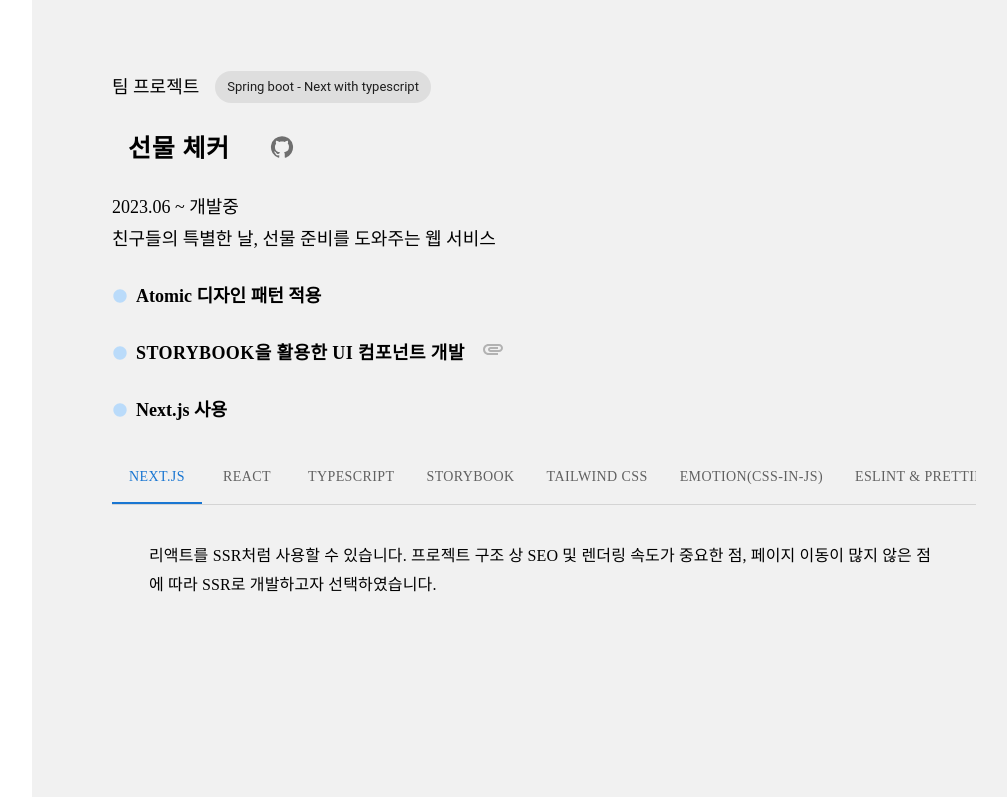
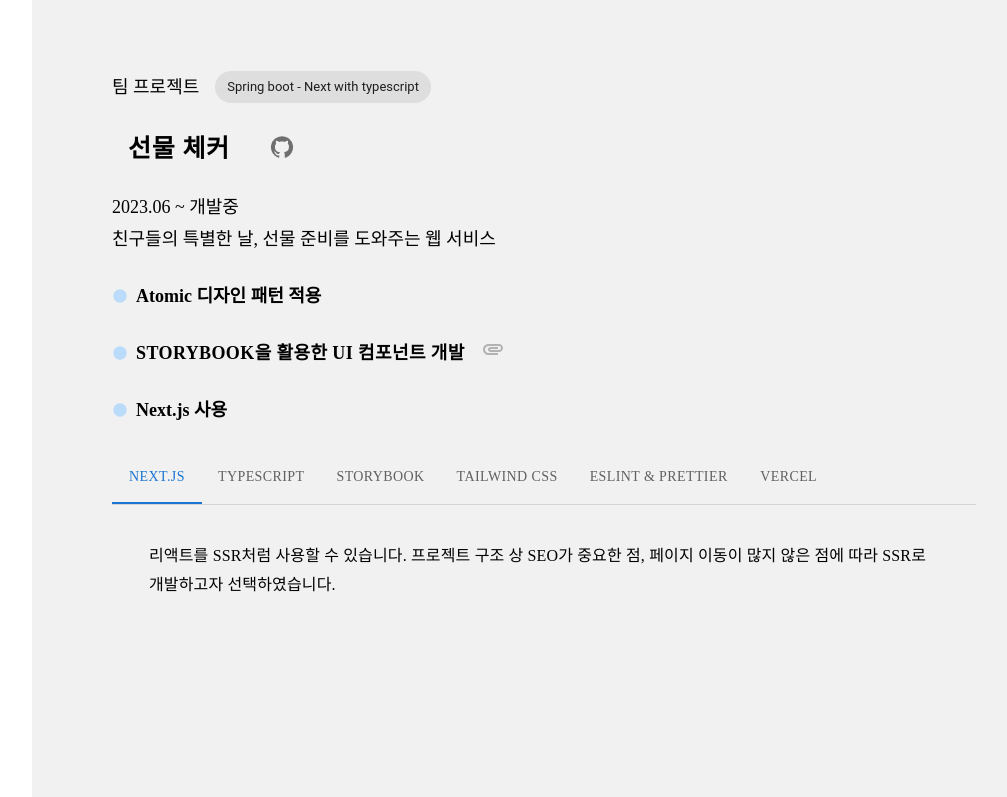
Before and after one commit to hailey-hy/new-personal-portfolio, a React (Create React App) app: page / in a window 1280 px wide. Shown: the part 2490-3287 px from the top of the page, without its empty margins (224-1231 px from the left). Built offline with nearby package versions, Linux system fonts and the light colour scheme; a web font is replaced by a local one.

Commit message:
feat: ArticleDetail 내용 수정

```diff
--- a/src/constants/ArticleConstants.ts
+++ b/src/constants/ArticleConstants.ts
@@ -50,9 +50,9 @@
             '재사용 가능한 레이아웃, 컴포넌트 설계',
             'custom hooks를 활용한 단일 책임',
             '타입스크립트 적용',
-            '<https://github.com/hailey-hy/new-personal-portfolio/issues/37>이미지 최적화를 통한 성능 개선',
             '<https://github.com/hailey-hy/new-personal-portfolio/pull/35>github PR, issue 기능을 활용한 작업 내용 기록',
             'airbnb 코드 컨벤션 적용',
+            '<https://github.com/hailey-hy/new-personal-portfolio/issues/37>이미지 최적화를 통한 성능 개선',
             'useRef를 이용한 DOM 접근',
         ],
         tabContents: [
@@ -113,51 +113,40 @@
             {
                 index: 0,
                 children:
-                    '리액트를 SSR처럼 사용할 수 있습니다. 프로젝트 구조 상 SEO 및 렌더링 속도가 중요한 점, 페이지 이동이 많지 않은 점에 따라 SSR로 개발하고자 선택하였습니다.',
+                    '리액트를 SSR처럼 사용할 수 있습니다. 프로젝트 구조 상 SEO가 중요한 점, 페이지 이동이 많지 않은 점에 따라 SSR로 개발하고자 선택하였습니다.',
             },
+
             {
                 index: 1,
                 children:
-                    'UI를 Component로 나누어 재사용할 수 있어 선택하였습니다. 또한, 리액트에서 제공하는 hooks와 직접 작성하는 custom hooks를 활용하면 개발 효율성을 높일 수 있습니다.',
+                    '함수나 객체 안에 들어갈 인자와 프로퍼티의 타입을 추론할 수 있고, 에러를 미리 체크할 수 있습니다. 개발 시 예상치 못한 타입 관련 버그를 방지할 수 있어 선택하였습니다.',
             },
             {
                 index: 2,
                 children:
-                    '함수나 객체 안에 들어갈 인자와 프로퍼티의 타입을 추론할 수 있고, 에러를 미리 체크할 수 있습니다. 개발 시 예상치 못한 타입 관련 버그를 방지할 수 있어 선택하였습니다.',
+                    'UI 컴포넌트를 독립적으로 구현하고, 테스트할 수 있게 도와줍니다. 특히 Atomic 디자인 패턴에서 유용합니다. 각 단위 컴포넌트들의 props 설정을 한 눈에 볼 수 있어 편리합니다.',
             },
             {
                 index: 3,
-                children:
-                    'UI 컴포넌트를 독립적으로 구현하고, 테스트할 수 있게 도와줍니다. 특히 Atomic 디자인 패턴에서 유용합니다. 각 단위 컴포넌트들의 props 설정을 한 눈에 볼 수 있어 편리합니다.',
-            },
-            {
-                index: 4,
                 children:
                     '자주 사용하는 CSS를 모아 둔 CSS 프레임워크로, 편리한 사용성으로 개발 속도가 빠르고 유지보수가 쉬워 선택하였습니다.',
             },
             {
                 index: 5,
                 children:
-                    'CSS-in-JS 라이브러리 중 하나이므로 불필요한 클래스 명명을 줄일 수 있고, 타 CSS-in-JS 라이브러리 대비 성능이 빠르고 가벼워 선택하였습니다.',
+                    '정해둔 코드 컨벤션에 따라 자동으로 코드를 수정할 수 있어, 일관된 코드 양식을 유지할 수 있어 사용하였습니다.',
             },
             {
                 index: 6,
-                children:
-                    '정해둔 코드 컨벤션에 따라 자동으로 코드를 수정할 수 있어, 일관된 코드 양식을 유지할 수 있어 사용하였습니다.',
-            },
-            {
-                index: 7,
                 children:
                     'github을 기반으로 배포를 도와줍니다. 정해둔 branch에 새로운 push가 생기면 자동으로 배포를 시작하고, lighthouse로 성능 측정도 동시에 할 수 있어 선택하였습니다. ',
             },
         ],
         tabLables: [
             'Next.js',
-            'React',
             'typescript',
             'storybook',
             'tailwind CSS',
-            'Emotion(CSS-in-JS)',
             'Eslint & Prettier',
             'Vercel',
         ],
```
